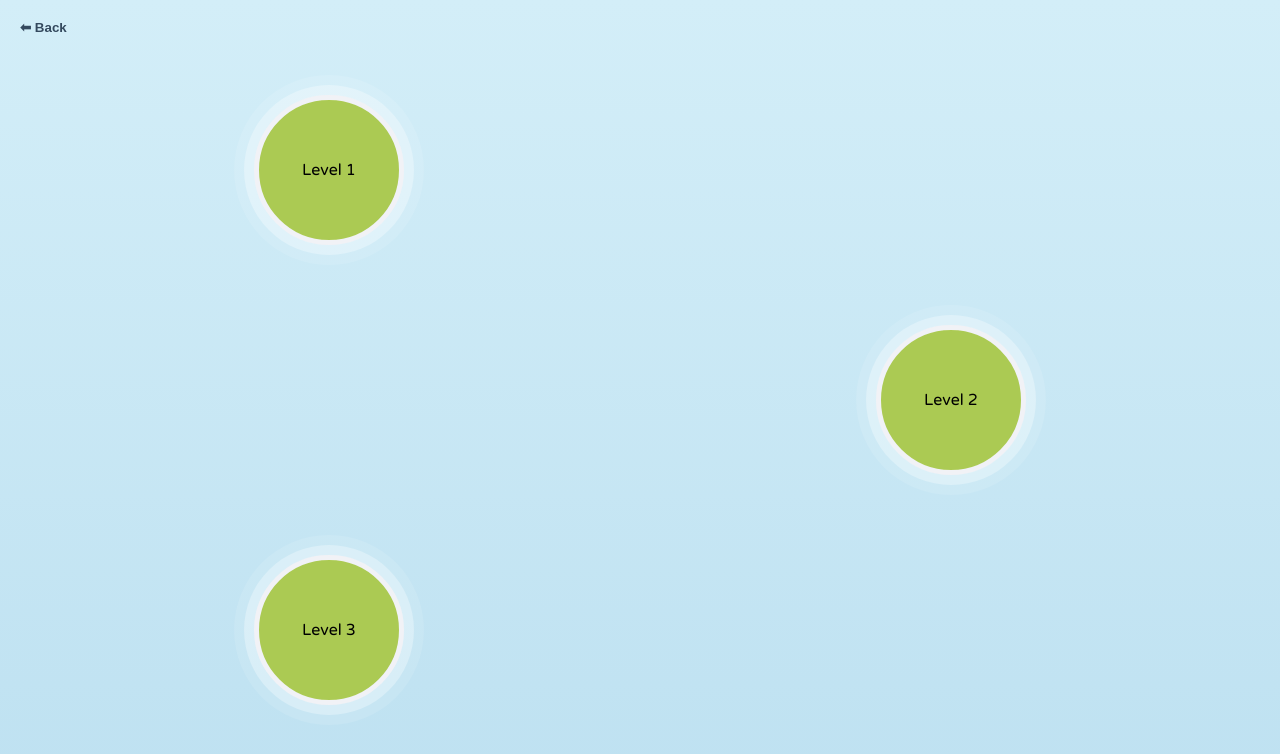
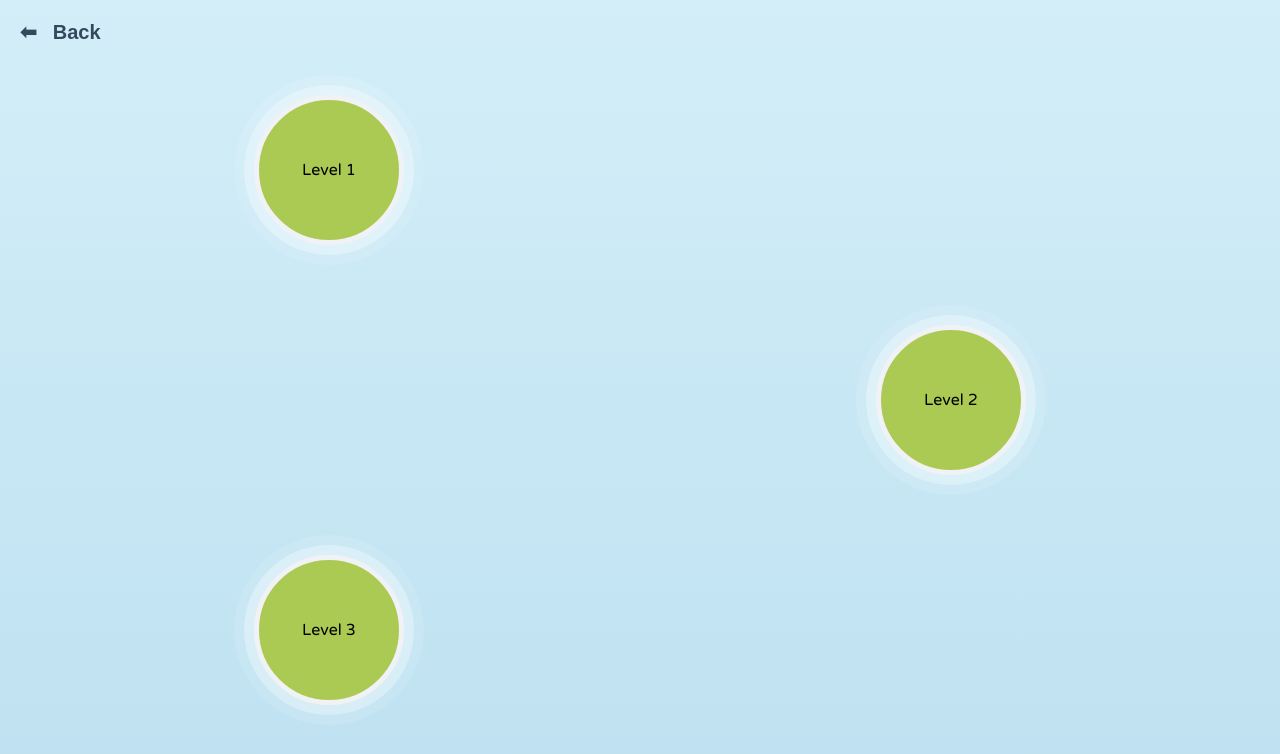
Before and after one commit to MelaniaChiru/The-Ripple-Effect, a React (Vite) app in the folder client/: page / in a window 1280 px wide. Shown: the top 754 px of the page. Built offline with nearby package versions, Linux system fonts and the light colour scheme.

Commit message:
style “back” arrow

```diff
--- a/client/src/components/LevelSelection.jsx
+++ b/client/src/components/LevelSelection.jsx
@@ -7,7 +7,7 @@ function LevelSelection({ setCurrentPage }) {
   return (
     <div className="level-selection-screen">
       <button className="back-arrow" onClick={() => setCurrentPage("homepage")}>
-        &#11013; Back
+        <span>&#11013;</span> <span>Back</span>
       </button>
 
       <div className="levels-container">
--- a/client/src/styles/Homepage.css
+++ b/client/src/styles/Homepage.css
@@ -8,7 +8,7 @@
 
 .ripple {
   position: absolute;
-  border: 5px solid #F6FCFE;
+  border: 10px solid #F6FCFE;
   width: 100px;
   height: 100px;
   border-radius: 50%;
@@ -58,20 +58,20 @@
 .homepage main h1{
 	font-size: 4rem;
 	text-align: center;
-	color: #46819E;
+	color: #39495C;
 }
 
 .homepage footer{
 	text-align: center;
 	padding: 1rem;
-	color: #46819E;
+	color: #39495C;
 }
 
 .homepage__button{
-	border: 1px solid #46819E;
+	border: 3px solid #39495C;
 	padding: 1rem 2rem;
 	border-radius: 50px;
 	font-size: 1.5rem;
-	color: #46819E;
+	color: #39495C;
 	background-image: linear-gradient(#F4FDFD, #DDF3FC);
 }
--- a/client/src/styles/LevelSelection.css
+++ b/client/src/styles/LevelSelection.css
@@ -92,6 +92,13 @@
 	width: 50%;
 }
 
+.back-arrow{
+	display: flex;
+	align-items: center;
+	gap: 1rem;
+	font-size: 1.25rem;
+}
+
 @media (max-width: 800px){
 	.left-side {
 		margin-left: 20px;
```
